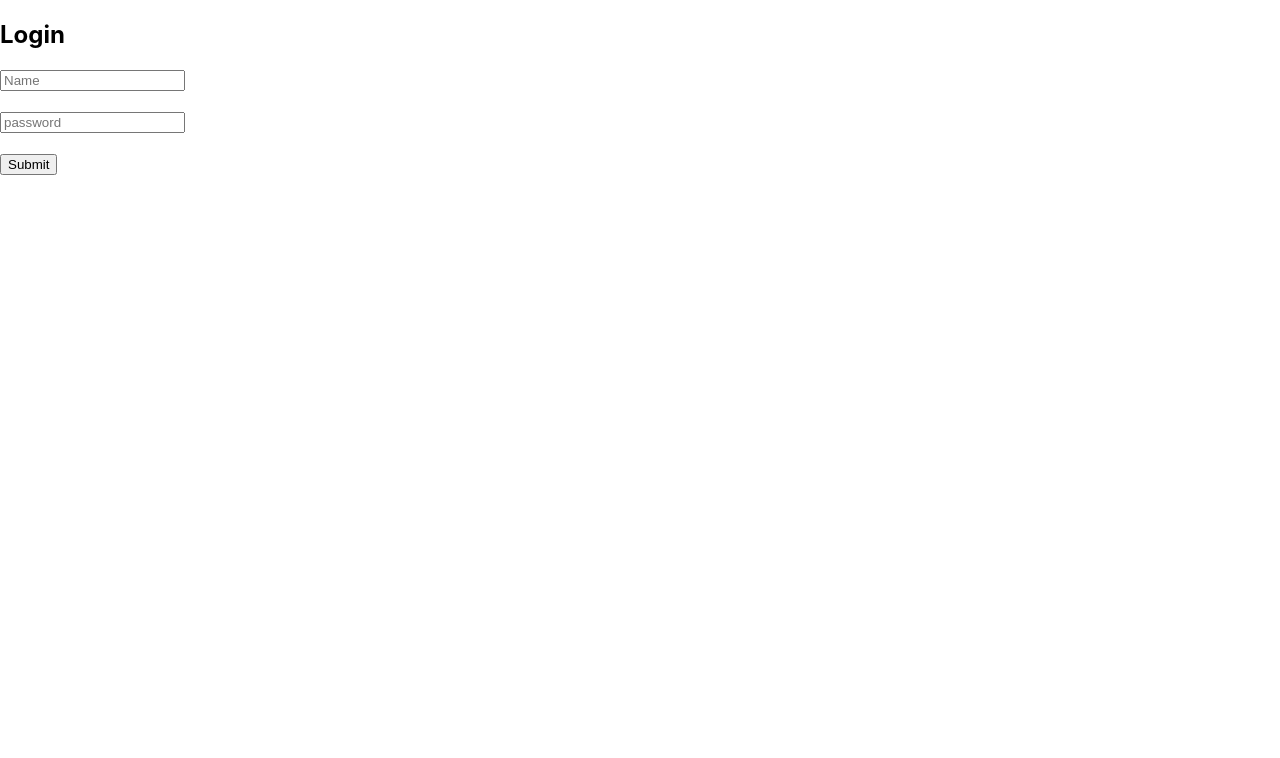
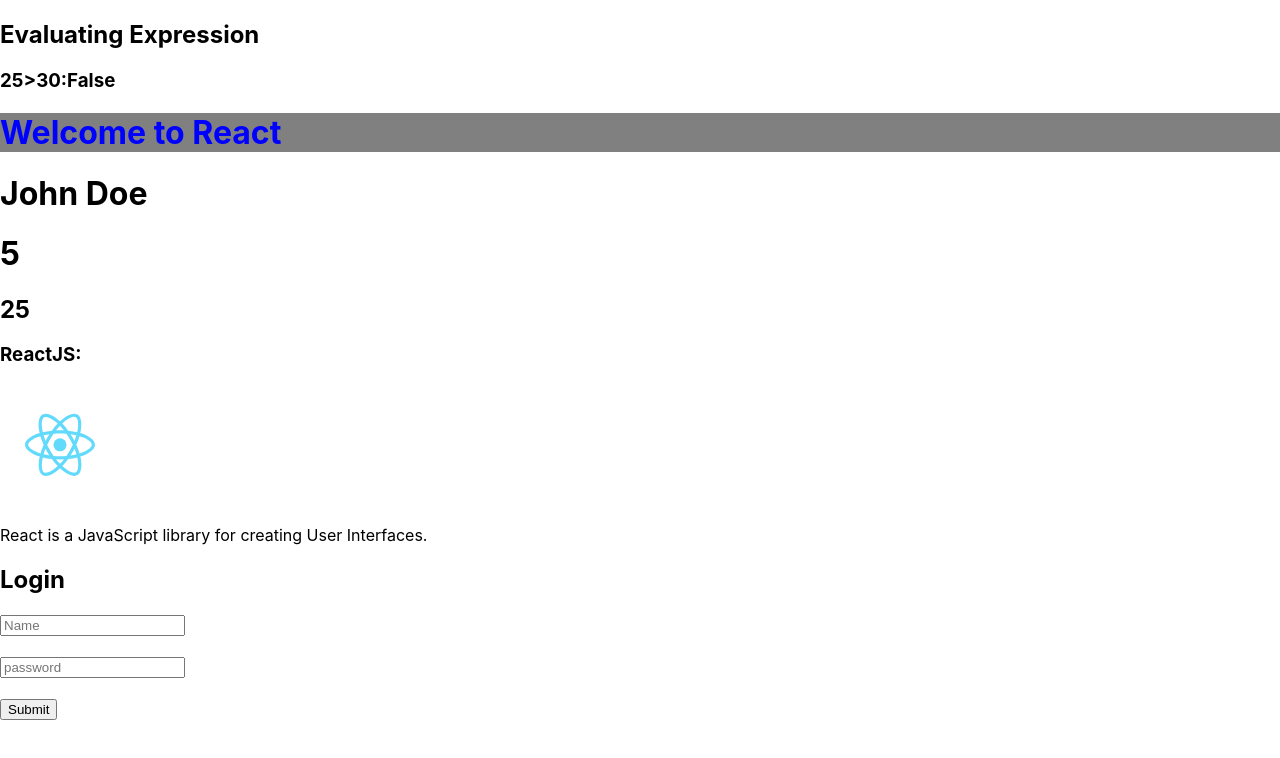
Before and after one commit to nickgray06/ReactPractice, a React (Create React App) app: page / in a window 1280 px wide. Shown: the top 758 px of the page. Built offline with nearby package versions, Linux system fonts and the light colour scheme.

Commit message:
fun with react

```diff
--- a/src/App.js
+++ b/src/App.js
@@ -23,7 +23,36 @@ function App() {
   //   React.createElement("br", {}),
   //   React.createElement("button", { type: "submit" }, "Login")
   // );
+  let count = 5;
+  let name = {
+    firstName: "John",
+    lastName: "Doe",
+  };
+  let highlight = {
+    color: "blue",
+    backgroundColor: "gray",
+  };
+  var x = 25,
+    y = 30;
   return (
+    <>
+      <h2>Evaluating Expression</h2>
+      <h3>
+        {x}
+        {">"}
+        {y}
+        {":"}
+        {x > y ? "True" : "False"}
+      </h3>
+      <h1 style={highlight}>Welcome to React</h1>
+      <h1>
+        {name.firstName} {name.lastName}
+      </h1>
+      <h1>{count}</h1>
+      <h2>{count * count}</h2>
+      <h3>ReactJS:</h3>
+      <img src={logo} width="120" height="120" alt="" />
+      <p> React is a JavaScript library for creating User Interfaces.</p>
       <form>
         <h2>Login</h2>
         <input type="text" placeholder="Name" />
@@ -34,6 +63,7 @@ function App() {
         <br />
         <input type="submit" nvalue="log" />
       </form>
+    </>
   );
 }
 
```
Lines whose indentation alone changed are shown as unchanged.
